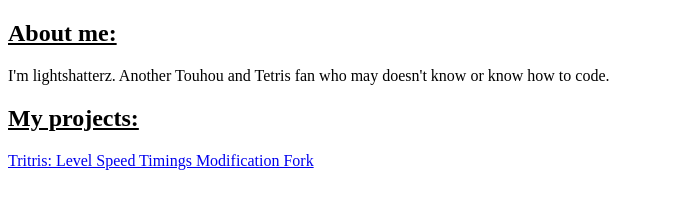
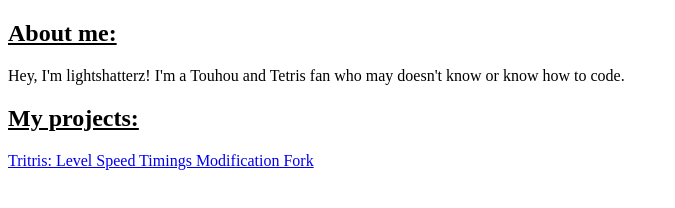
Before and after one commit to lightshatterz/lightshatterz.github.io, a plain HTML site: page index.html in a window 1280 px wide. Shown: the whole page, without its empty margins (0-675 px from the left). Drawn offline with Linux system fonts and the light colour scheme.

Commit message:
Update index.html

```diff
--- a/index.html
+++ b/index.html
@@ -2,7 +2,7 @@
 <html>
 <body>
   <u><h2>About me:</h2></u>
-  I'm lightshatterz. Another Touhou and Tetris fan who may doesn't know or know how to code.
+  Hey, I'm lightshatterz! I'm a Touhou and Tetris fan who may doesn't know or know how to code.
   <u><h2>My projects:</h2></u>
   <a href="tritris">Tritris: Level Speed Timings Modification Fork</a>
 <!--  <a href="etp">Eastern Tetris Project</a> -->
```
